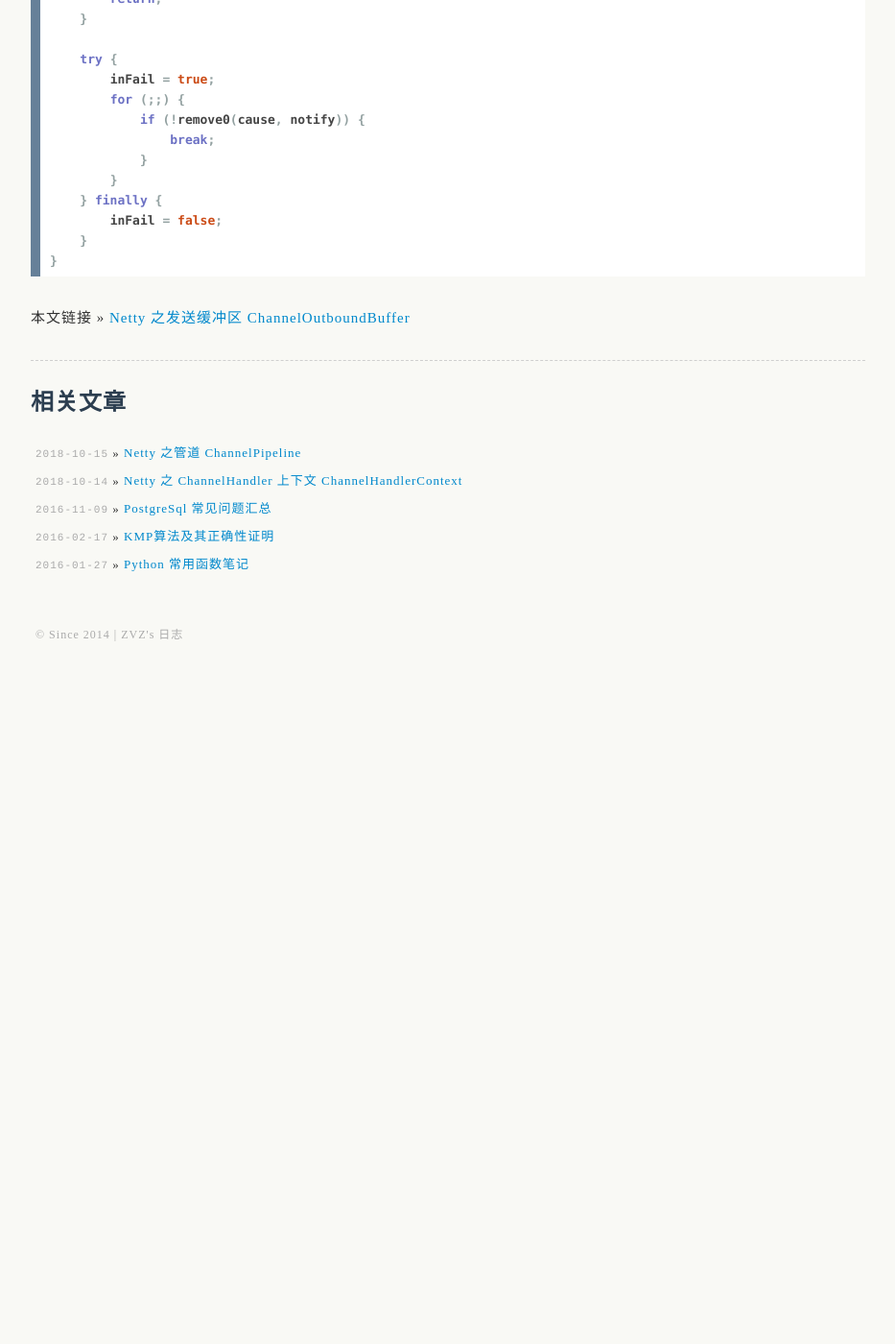
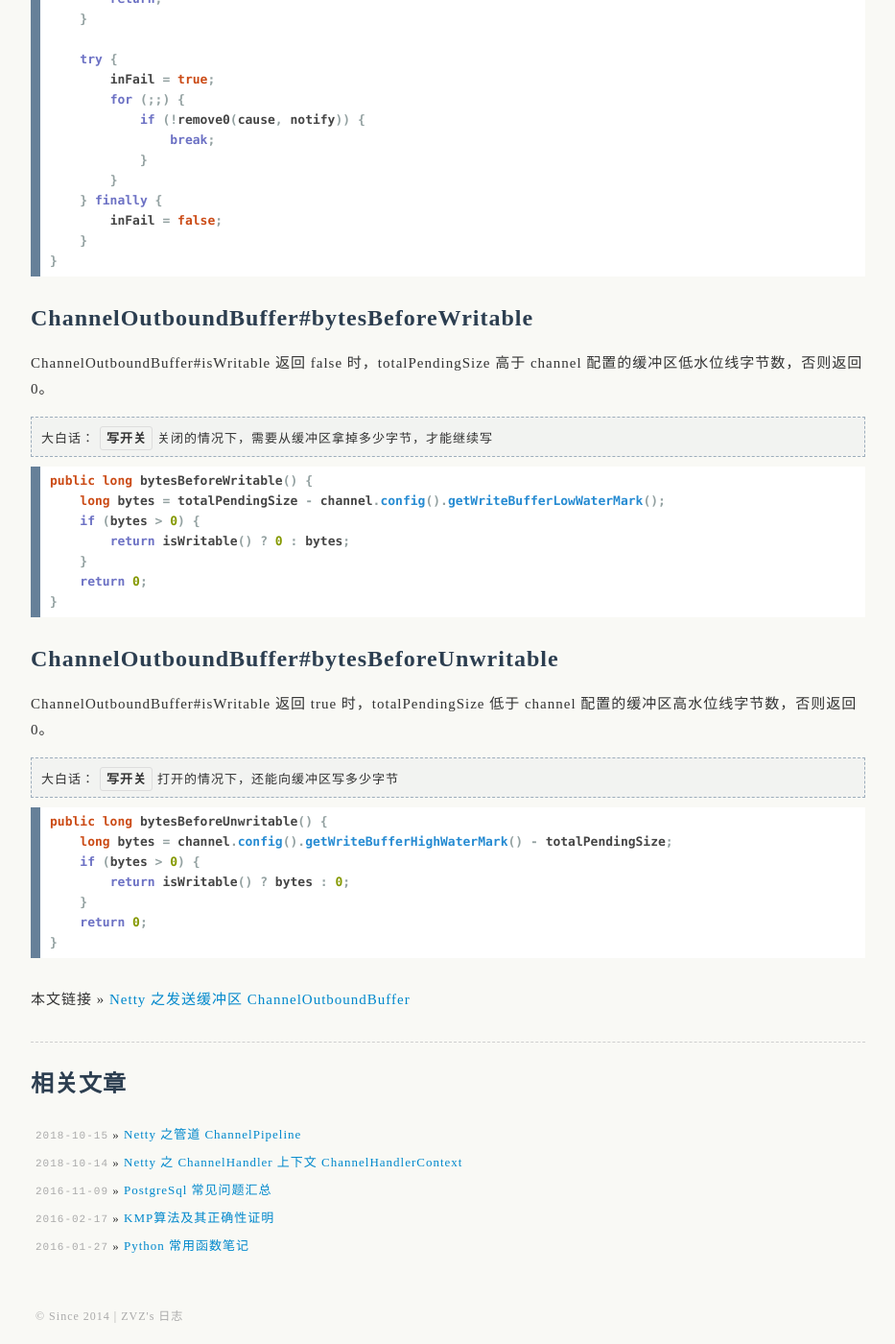
Before and after one commit to uxgnoz/uxgnoz.github.com, a Jekyll site: the page built from _posts/2018-10-13-netty-ChannelOutboundBuffer.md, in a window 1280 px wide and 1400 px high, scrolled down 8595 px. Shown: the whole window at 96% size, without its empty margins (173-1106 px from the left). Built offline with Jekyll 4.4.1, drawn with Linux system fonts in a browser that asks for light colours; comment, search, counter and statistics services are not loaded; before the commit the page ends 9285 px from its top, so only the background shows below that.

Commit message:
_posts/2018-10-13-netty-ChannelOutboundBuffer.md

```diff
--- a/_posts/2018-10-13-netty-ChannelOutboundBuffer.md
+++ b/_posts/2018-10-13-netty-ChannelOutboundBuffer.md
@@ -415,3 +415,34 @@ void failFlushed(Throwable cause, boolean notify) {
     }
 }
 {% endhighlight %}
+## ChannelOutboundBuffer#bytesBeforeWritable
+
+ChannelOutboundBuffer#isWritable 返回 false 时，totalPendingSize 高于 channel 配置的缓冲区低水位线字节数，否则返回 0。
+
+> 大白话：`写开关`关闭的情况下，需要从缓冲区拿掉多少字节，才能继续写
+
+{% highlight java %}
+public long bytesBeforeWritable() {
+    long bytes = totalPendingSize - channel.config().getWriteBufferLowWaterMark();
+    if (bytes > 0) {
+        return isWritable() ? 0 : bytes;
+    }
+    return 0;
+}
+{% endhighlight %}
+
+## ChannelOutboundBuffer#bytesBeforeUnwritable
+
+ChannelOutboundBuffer#isWritable 返回 true 时，totalPendingSize 低于 channel 配置的缓冲区高水位线字节数，否则返回 0。
+
+> 大白话：`写开关`打开的情况下，还能向缓冲区写多少字节
+
+{% highlight java %}
+public long bytesBeforeUnwritable() {
+    long bytes = channel.config().getWriteBufferHighWaterMark() - totalPendingSize;
+    if (bytes > 0) {
+        return isWritable() ? bytes : 0;
+    }
+    return 0;
+}
+{% endhighlight %}
```
